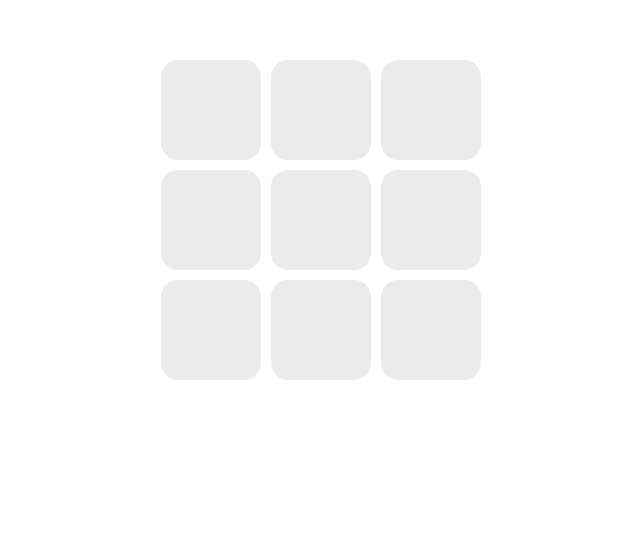
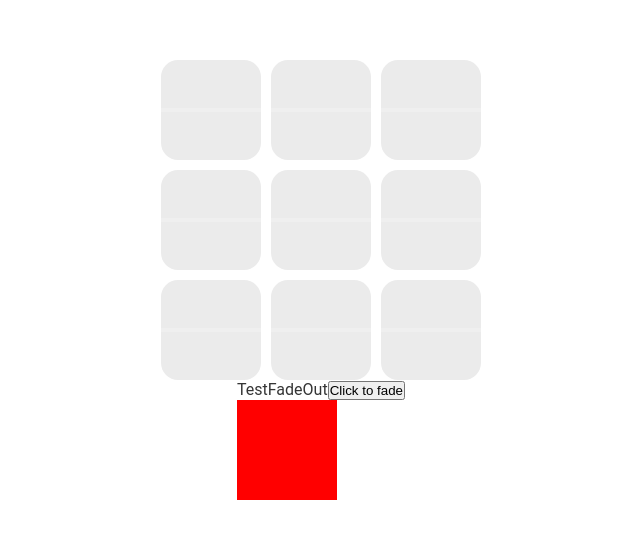
Before and after one commit to SergeyGoesWild/TicTacToe, a React (Vite) app in the folder TicTac/: page / in a window 1280 px wide. Shown: the part 156-694 px from the top of the page, without its empty margins (319-959 px from the left). Built offline with nearby package versions, Linux system fonts and the light colour scheme.

Commit message:
Test-Fade-Out

```diff
--- a/TicTac/src/CellComponent.jsx
+++ b/TicTac/src/CellComponent.jsx
@@ -4,7 +4,7 @@ import "./styles/CellComponent.style.css";
 function CellComponent({ elem, onClickCell }) {
   return (
     <div
-      className="cell"
+      className={`cell ${isFadeOut ? "fade-out" : ""}`}
       onClick={() => {
         onClickCell(elem.key);
       }}
--- a/TicTac/src/GameComponent.jsx
+++ b/TicTac/src/GameComponent.jsx
@@ -1,9 +1,11 @@
 import { CSSTransition } from "react-transition-group";
 import "./styles/GameComponent.style.css";
 import CellComponent from "./CellComponent";
+import ViewCell from "./ViewCell";
 import { useState } from "react";
 import checkRes from "./CheckRes.js";
 import data from "./DataMock.js";
+import { TestFadeOut } from "./TestFadeOut";
 
 let moveCounter = 1;
 
@@ -12,6 +14,8 @@ function GameComponent() {
   const [actElem, setActElem] = useState("❎");
   const [endOfGame, setEndOfGame] = useState(false);
   const [gameResult, setGameResult] = useState("");
+  const [isFadeOut, setIsFadeOut] = useState(false);
+  const [counter, setCounter] = useState(1);
 
   const changeSym = () => {
     if (actElem === "❎") {
@@ -23,7 +27,11 @@ function GameComponent() {
 
   const onClickCell = (key) => {
     let clickCheck = dataState[key].value === " ";
-    if (clickCheck) {
+
+    if (!clickCheck) {
+      return;
+    }
+
     const firstPart = dataState.slice(0, key);
     const secondPart = dataState.slice(key + 1);
     const newTable = [
@@ -31,9 +39,12 @@ function GameComponent() {
       { key: key, value: actElem },
       ...secondPart,
     ];
-      setDataState(newTable);
     changeSym();
+
+    setCounter((prevCounter) => prevCounter + 1); // update counter
+    setCounter(counter + 1); // bad, might not work as expected
     moveCounter += 1;
+
     let { res, winner } = checkRes(newTable);
     if (res || moveCounter === 10) {
       setEndOfGame(true);
@@ -43,14 +54,22 @@ function GameComponent() {
         setGameResult("It's a draw");
       }
     }
-    }
+
+    setDataState(newTable);
   };
 
   const restart = () => {
     console.log("------------------");
     setEndOfGame(false);
+    setActElem("❎");
+    // start animation
+    setIsFadeOut(true); // append classes to cells
+    setTimeout(() => {
+      // reset data
       setDataState(data);
-    setActElem("❎");
+      // remove classes from cells
+      setIsFadeOut(false);
+    }, 300); // need to explicitly tell time exactly as in css animation
     moveCounter = 1;
   };
 
@@ -62,7 +81,15 @@ function GameComponent() {
             key={index}
             style={{ pointerEvents: endOfGame ? "none" : "auto" }}
           >
-            <CellComponent elem={elem} onClickCell={onClickCell} />
+            {elem.value === " " ? (
+              <ViewCell isFadeOut={isFadeOut}>
+                <button onClick={onClickCell}>{elem.value}</button>
+              </ViewCell>
+            ) : (
+              <ViewCell isFadeOut={isFadeOut}>
+                <p>{elem.value}</p>
+              </ViewCell>
+            )}
           </div>
         ))}
       </div>
@@ -79,6 +106,7 @@ function GameComponent() {
           </button>
         </div>
       </CSSTransition>
+      <TestFadeOut />
     </div>
   );
 }
--- /dev/null
+++ b/TicTac/src/TestDafeOut.style.css
@@ -0,0 +1,14 @@
+@keyframes fadeOut {
+    from {
+        opacity: 1;
+    }
+    to {
+        opacity: 0;
+    }
+}
+
+.fade-out {
+    animation-name: fadeOut;
+    animation-duration: 2s;  /* Adjust duration as needed */
+    animation-fill-mode: forwards;
+}
--- /dev/null
+++ b/TicTac/src/TestFadeOut.jsx
@@ -0,0 +1,18 @@
+import React, { useState } from "react";
+import "./TestDafeOut.style.css";
+
+export const TestFadeOut = () => {
+  const [isFadeOut, setIsFadeOut] = useState(false);
+  return (
+    <div>
+      TestFadeOut
+      <button onClick={() => setIsFadeOut((prev) => !prev)}>
+        Click to fade
+      </button>
+      <div
+        className={isFadeOut ? "fade-out" : ""}
+        style={{ width: "100px", height: 100, backgroundColor: "red" }}
+      ></div>
+    </div>
+  );
+};
--- /dev/null
+++ b/TicTac/src/ViewCell.jsx
@@ -0,0 +1,10 @@
+import { useState } from "react";
+import "./styles/CellComponent.style.css";
+
+function ViewCell({ isFadeOut, children }) {
+  return (
+    <div className={`cell ${isFadeOut ? "fade-out" : ""}`}>{children}</div>
+  );
+}
+
+export default ViewCell;
```
Lines whose indentation alone changed are shown as unchanged.
